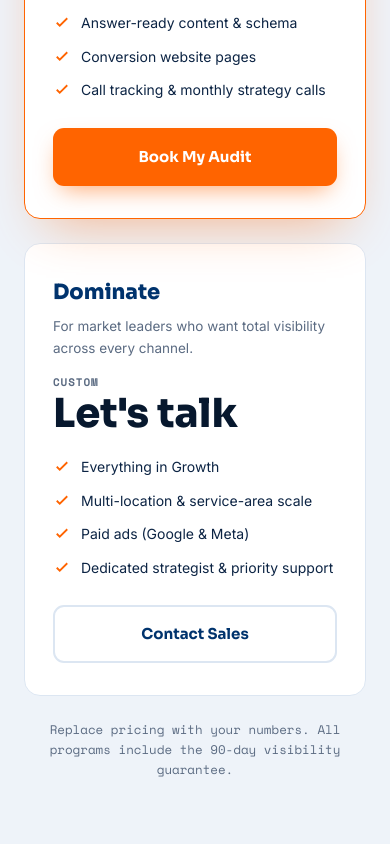
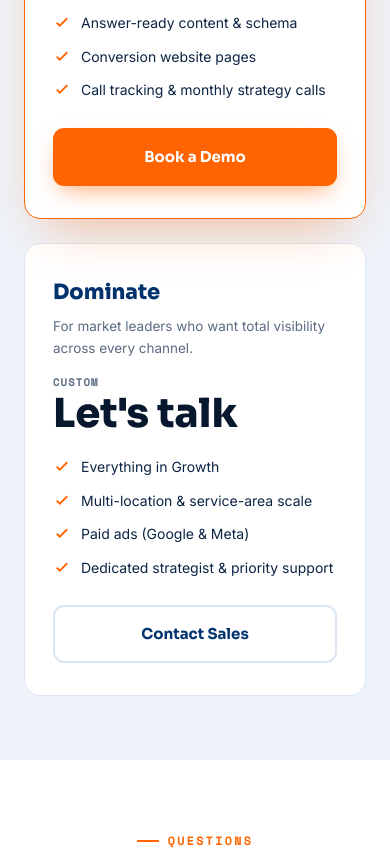
Before and after one commit to hm2070653-netizen/Website-, a React (Vite) app: page / in a window 390 px wide. Shown: the part 10920-11770 px from the top of the page. Built offline with nearby package versions, Linux system fonts and the light colour scheme.

Commit message:
update file

```diff
--- a/src/pages/Home.jsx
+++ b/src/pages/Home.jsx
@@ -86,7 +86,7 @@ const reviews = [
 
 const plans = [
   { name: 'Launch', desc: 'For local businesses ready to get found and start generating calls.', price: <><span className="from">Starting at</span>$<span>—</span><small>/mo</small></>, feats: ['Google Business Profile optimization', 'Local SEO & citations', 'Baseline AI-visibility setup', 'Review engine & monthly report'], cta: <a href="#contact" className="btn btn-line">Get Started</a> },
-  { name: 'Growth', feat: true, desc: 'Our most popular program — full Google + AI visibility, done for you.', price: <><span className="from">Starting at</span>$<span>—</span><small>/mo</small></>, feats: ['Everything in Launch', 'Full GEO / AI-visibility program', 'Answer-ready content & schema', 'Conversion website pages', 'Call tracking & monthly strategy calls'], cta: <a href="#contact" className="btn btn-primary" style={{ width: '100%', justifyContent: 'center' }}>Book My Audit</a> },
+  { name: 'Growth', feat: true, desc: 'Our most popular program — full Google + AI visibility, done for you.', price: <><span className="from">Starting at</span>$<span>—</span><small>/mo</small></>, feats: ['Everything in Launch', 'Full GEO / AI-visibility program', 'Answer-ready content & schema', 'Conversion website pages', 'Call tracking & monthly strategy calls'], cta: <a href="https://calendly.com/maaz-epicagencyllc/15min?month=2026-06" className="btn btn-primary" style={{ width: '100%', justifyContent: 'center' }}>Book a Demo</a> },
   { name: 'Dominate', desc: 'For market leaders who want total visibility across every channel.', price: <><span className="from">Custom</span>Let's talk</>, feats: ['Everything in Growth', 'Multi-location & service-area scale', 'Paid ads (Google & Meta)', 'Dedicated strategist & priority support'], cta: <a href="#contact" className="btn btn-line">Contact Sales</a> },
 ]
 
@@ -331,7 +331,7 @@ export default function Home() {
               </div>
             ))}
           </div>
-          <p style={{ textAlign: 'center', marginTop: 24, fontFamily: 'var(--mono)', fontSize: 12.5, color: 'var(--muted)' }}>Replace pricing with your numbers. All programs include the 90-day visibility guarantee.</p>
+
         </div>
       </section>
 
@@ -347,10 +347,10 @@ export default function Home() {
       <section className="final" id="contact">
         <div className="wrap">
           <span className="eyebrow center" style={{ marginBottom: 18 }}>Ready when you are</span>
-          <h2>Become the business everyone — and every AI — <span className="hl">recommends.</span></h2>
+          <h2>Become the business everyone, and every AI, <span className="hl">recommends.</span></h2>
           <p>Book a free visibility audit. We'll show you exactly where you stand on Google and across AI assistants, and the fastest path to +50% in 90 days.</p>
           <div className="final-cta">
-            <Link to="/contact" className="btn btn-primary">Start Getting Leads <span className="arr">↗</span></Link>
+            <a href="https://calendly.com/maaz-epicagencyllc/15min?month=2026-06" className="btn btn-primary">Book a Demo <span className="arr">↗</span></a>
             <a href="tel:+447544058348" className="btn btn-ghost btn-blue-border">Call +44 75440 58348</a>
           </div>
           <p className="micro">No obligation · 90-day visibility guarantee · </p>
--- a/src/pages/Services.jsx
+++ b/src/pages/Services.jsx
@@ -55,7 +55,7 @@ const steps = [
 
 const plans = [
   { name: 'Launch', desc: 'For local businesses ready to get found and start generating calls.', price: <><span className="from">Starting at</span>$<span>—</span><small>/mo</small></>, feats: ['Google Business Profile optimization', 'Local SEO & citations', 'Baseline AI-visibility setup', 'Review engine & monthly report'], cta: <Link to="/contact" className="btn btn-line">Get Started</Link> },
-  { name: 'Growth', feat: true, desc: 'Our most popular program — full Google + AI visibility, done for you.', price: <><span className="from">Starting at</span>$<span>—</span><small>/mo</small></>, feats: ['Everything in Launch', 'Full GEO / AI-visibility program', 'Answer-ready content & schema', 'Conversion website pages', 'Call tracking & strategy calls'], cta: <Link to="/contact" className="btn btn-primary" style={{ width: '100%', justifyContent: 'center' }}>Book My Audit</Link> },
+  { name: 'Growth', feat: true, desc: 'Our most popular program — full Google + AI visibility, done for you.', price: <><span className="from">Starting at</span>$<span>—</span><small>/mo</small></>, feats: ['Everything in Launch', 'Full GEO / AI-visibility program', 'Answer-ready content & schema', 'Conversion website pages', 'Call tracking & strategy calls'], cta: <a href="https://calendly.com/maaz-epicagencyllc/15min?month=2026-06" className="btn btn-primary" style={{ width: '100%', justifyContent: 'center' }}>Book a Demo</a> },
   { name: 'Dominate', desc: 'For market leaders who want total visibility across every channel.', price: <><span className="from">Custom</span>Let's talk</>, feats: ['Everything in Growth', 'Multi-location & service-area scale', 'Paid ads (Google & Meta)', 'Dedicated strategist & priority support'], cta: <Link to="/contact" className="btn btn-line">Contact Sales</Link> },
 ]
 
@@ -118,7 +118,7 @@ export default function Services() {
             </div>
           ))}
         </div>
-        <p style={{ textAlign: 'center', marginTop: 24, fontFamily: 'var(--mono)', fontSize: 12.5, color: 'var(--muted)' }}>Replace pricing with your numbers. All programs include the 90-day visibility guarantee.</p>
+
       </div></section>
 
       <section className="section"><div className="wrap">
--- a/src/styles.css
+++ b/src/styles.css
@@ -112,7 +112,7 @@ header { position: sticky; top: 0; z-index: 60; background: rgba(255, 255, 255,
 .badge-row { display: flex; gap: 10px; align-items: center; margin-bottom: 22px; flex-wrap: wrap }
 .pill { display: inline-flex; align-items: center; gap: 8px; font-size: 13px; font-weight: 600; padding: 7px 14px; border-radius: 100px; background: rgba(255, 255, 255, .08); border: 1px solid rgba(255, 255, 255, .16); color: #dbe7f7; }
 .pill .stars { color: var(--orange); letter-spacing: 1px }
-.hero h1 { font-size: clamp(38px, 5.1vw, 62px); color: #fff; margin-bottom: 22px }
+.hero h1 { font-size: clamp(38px, 5.1vw, 58px); color: #fff; margin-bottom: 22px }
 .hero h1 .hl { color: var(--orange) }
 .hero h1 .u { position: relative; white-space: nowrap }
 .hero h1 .u::after { content: ""; position: absolute; left: 0; right: 0; bottom: .06em; height: .10em; background: var(--orange); border-radius: 4px; opacity: .9 }
```
